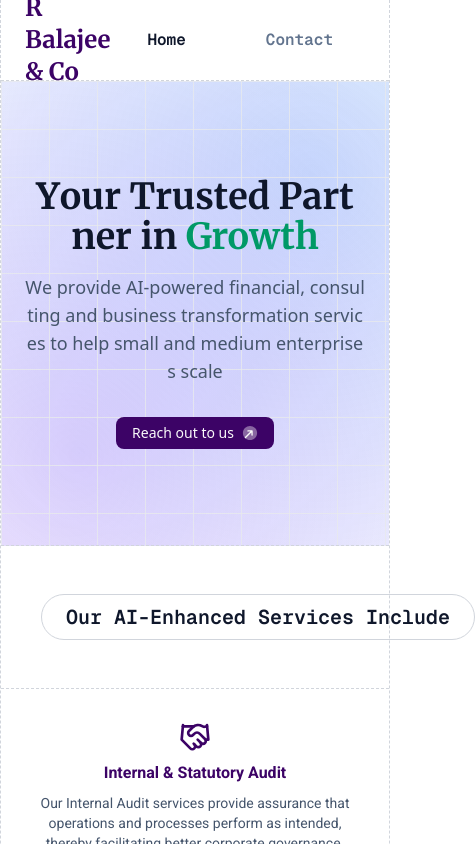
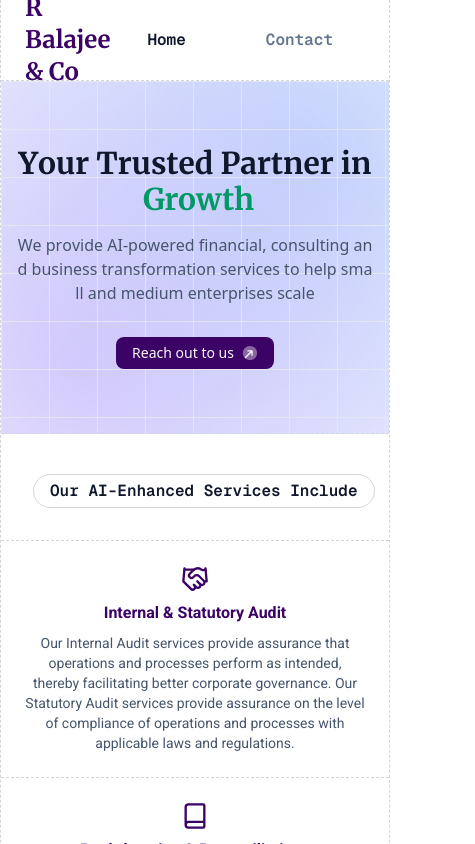
Before and after one commit to sudhu01/rbalajee-co, a Next.js app: page / in a window 390 px wide. Shown: the top 844 px of the page, 475 px wide, since content can reach past the window. Built offline with nearby package versions, Linux system fonts and the light colour scheme.

Commit message:
Added better mobile responsiveness

```diff
--- a/components/faqs.jsx
+++ b/components/faqs.jsx
@@ -50,10 +50,6 @@ export function Faqs() {
             <li>Process Automation</li>
             <li>Data Mining</li>
           </ul>
-          <p className={`${poppins.className} px-6`}>
-            However that being said, we understand that AI is not perfect. At every level we have
-            manual verification to ensure that we maintain the quality of our services.
-          </p>
         </AccordionContent>
       </AccordionItem>
     </Accordion>
--- a/components/home.jsx
+++ b/components/home.jsx
@@ -77,48 +77,58 @@ export default function HomePage() {
         .font-merriweather {
           font-family: 'Merriweather', serif;
         }
+        /* Mobile-first approach: service items have only bottom border by default (col-1) */
         .service-item {
           border-bottom: 1px dashed #d1d5db;
-          border-left: 1px dashed #d1d5db;
+          border-left: none; /* Ensure no left border on mobile */
         }
-        .service-item:nth-child(4n+1) {
-          border-left: none;
+
+        /* Cleanup for a single column on small screens */
+        @media (max-width: 767px) {
+          .service-item:last-child {
+            border-bottom: none; /* Last item doesn't need a bottom border */
+          }
         }
-        @media (max-width: 1023px) and (min-width: 768px) {
+
+        /* Tablet view (md:grid-cols-2) border logic */
+        @media (min-width: 768px) {
+          .service-item {
+            border-bottom: 1px dashed #d1d5db; /* Re-add bottom border for all for consistency */
+            border-left: 1px dashed #d1d5db; /* Left border starts for grid-cols-2/4 */
+          }
+          /* Remove border for items in the first column (1st, 3rd, 5th, etc.) */
           .service-item:nth-child(2n+1) {
             border-left: none;
           }
-          .service-item:nth-child(4n+1) {
-            border-left: 1px dashed #d1d5db;
-          }
-        }
-        @media (max-width: 767px) {
-          .service-item {
-            border-left: none;
-          }
-          .service-item:last-child {
-            border-bottom: none;
-          }
-        }
-        @media (min-width: 768px) {
-          .service-item {
+          /* Remove bottom border for the last row in a 2-column layout. */
+          /* Assuming 8 items: 7th and 8th item (2n+7, 2n+8) */
+          .service-item:nth-last-child(-n+2) {
             border-bottom: none;
           }
         }
 
-        /* New CSS for Diagonal Lines */
+        /* Desktop view (lg:grid-cols-4) border logic */
+        @media (min-width: 1024px) {
+          .service-item {
+            border-bottom: none; /* Remove all bottom borders for the 4-column layout */
+          }
+          /* Re-add left border for items that are not the first in their row (2nd, 3rd, 4th, 6th, etc.) */
+          .service-item:nth-child(2n+1) {
+            border-left: 1px dashed #d1d5db; /* Re-add left border for odd items in 4-column */
+          }
+          /* Remove left border for items in the first column (1st, 5th, 9th, etc.) */
+          .service-item:nth-child(4n+1) {
+            border-left: none;
+          }
+        }
+      `}</style>
 
-      `}</style>
-      {/* Applying the new 'diagonal-bg' class to the main container
-        to fill the background outside the max-width content area.
-      */}
       <div className="min-h-screen bg-white text-purple-950 diagonal-bg">
         <div className="mx-auto flex min-h-screen max-w-7xl flex-col border-x border-dashed border-gray-300 bg-white">
           <Navbar />
 
           <main>
             <div className="bg-white relative">
-            {/* Dual Gradient Overlay Background (Restored) */}
             <div
               className="absolute inset-0 z-0 opacity-90"
               style={{
@@ -131,19 +141,15 @@ export default function HomePage() {
                 backgroundSize: "48px 48px, 48px 48px, 100% 100%, 100% 100%",
               }}
             />
-            {/* Hero Section (Original padding and size restored) */}
-            <section className="relative z-10 border-b border-dashed border-gray-300 px-6 py-24 text-center">
+            <section className="relative z-10 border-b border-dashed border-gray-300 px-4 py-16 text-center sm:px-6 sm:py-24">
 
-              {/* Hero Heading (Wrapped content in AnimatedText, kept H1 styling) */}
-              <h1 className="mb-4 text-4xl font-bold text-slate-900 md:text-5xl font-merriweather">
-                {/* Part 1: Letter-by-letter animation */}
+              <h1 className="mb-4 text-3xl font-bold text-slate-900 sm:text-4xl md:text-5xl font-merriweather">
                 <AnimatedText delay={0} className="inline-block">
                   Your Trusted Partner in
                 </AnimatedText>
 
-                {/* Part 2: Whole word animation for colored span */}
                 <motion.span
-                  className="text-emerald-600 inline-block" // Use inline-block for motion
+                  className="text-emerald-600 inline-block"
                   initial={{ x: -20, opacity: 0, filter: "blur(5px)" }}
                   animate={{ x: 0, opacity: 1, filter: "blur(0px)" }}
                   transition={{ delay: 0.7, type: "spring", damping: 12, stiffness: 100 }}
@@ -152,15 +158,14 @@ export default function HomePage() {
                 </motion.span>
               </h1>
 
-              {/* Hero Paragraph (Wrapped content in AnimatedText, kept P styling) */}
-              <p className="mx-auto max-w-3xl text-lg text-slate-600">
+              <p className="mx-auto max-w-3xl text-base text-slate-600 sm:text-lg">
                 <AnimatedText delay={0.5} speed={0.01}>
                   We provide AI-powered financial, consulting and business transformation
                   services to help small and medium enterprises scale
                 </AnimatedText>
               </p>
 
-              {/* Button (Now visible again) */}
+              {/* Button */}
               <button data-slot="button" className="mt-8 cursor-pointer select-none inline-flex items-center duration-200 justify-center gap-2 whitespace-nowrap rounded-md text-sm font-medium transition-all disabled:pointer-events-none disabled:opacity-50 [&_svg]:pointer-events-none [&_svg:not([class*='size-'])]:size-4 shrink-0 [&_svg]:shrink-0 outline-none aria-invalid:ring-destructive/20 dark:aria-invalid:ring-destructive/40 aria-invalid:border-destructive bg-purple-950 text-primary-foreground hover:bg-purple-900 button-highlighted-shadow h-8 px-4 py-2 has-[&>svg]:px-2.5">
                 <span><Link href="/contact">Reach out to us</Link></span>
                 <svg height="18" width="18" viewBox="0 0 18 18" xmlns="http://www.w3.org/2000/svg" className="-rotate-45">
@@ -173,21 +178,18 @@ export default function HomePage() {
             </section>
             </div>
 
-            {/* Features Section */}
             <section className={`border-b border-dashed border-gray-300 bg-white ${roboto.className}`}>
-              {/* "Our Services" Header */}
-              <div className="px-6 pt-12 pb-12">
+              <div className="px-4 pt-10 pb-8 sm:px-6 sm:pt-12 sm:pb-12"> {/* Adjusted mobile padding */}
                 <div className="flex items-center text-center" ref={servicesRef}>
                   <div className="flex-grow border-t border-dashed border-gray-300"></div>
 
                   <motion.h2
-                    // Original styles applied here
-                    className=" text-slate-900 mx-4 flex-shrink-0 rounded-full border border-gray-300 px-6 py-2 text-xl font-semibold font-mono"
-                    // Animation is now applied only to the AnimatedText inside
+                    // Adjusted text size for mobile
+                    className=" text-slate-900 mx-4 flex-shrink-0 rounded-full border border-gray-300 px-4 py-1 text-base font-semibold font-mono sm:px-6 sm:py-2 sm:text-xl"
                   >
                     {isInView ? (
                         <AnimatedText delay={1} className="inline-block">
-                            Our AI-Enhanced Services Include
+                          Our AI-Enhanced Services Include
                         </AnimatedText>
                     ) : (
                         <span className="opacity-0">Our AI-Enhanced Services Include</span>
@@ -202,10 +204,10 @@ export default function HomePage() {
                 {features.map((feature) => (
                   <div
                     key={feature.title}
-                    className="service-item p-8 text-center"
+                    className="service-item p-6 sm:p-8 text-center" // Adjusted mobile padding
                   >
-                    <feature.icon className="mx-auto mb-2 h-8 w-8 text-purple-950" />
-                    <h4 className="mb-2 text-[16px] font-semibold">
+                    <feature.icon className="mx-auto mb-2 h-7 w-7 sm:h-8 sm:w-8 text-purple-950" /> {/* Slightly smaller icon on mobile */}
+                    <h4 className="mb-2 text-base font-semibold sm:text-[16px]"> {/* Adjusted title size */}
                       {feature.title}
                     </h4>
                     <p className="text-slate-600 text-sm">{feature.description}</p>
@@ -239,7 +241,7 @@ export default function HomePage() {
 
           {/* Footer */}
           <footer className="">
-            <div className="py-8 text-center text-sm text-slate-500">
+            <div className="py-6 text-center text-xs text-slate-500 sm:py-8 sm:text-sm">
               © {new Date().getFullYear()} R Balajee & Co. All rights reserved.
             </div>
           </footer>
```
